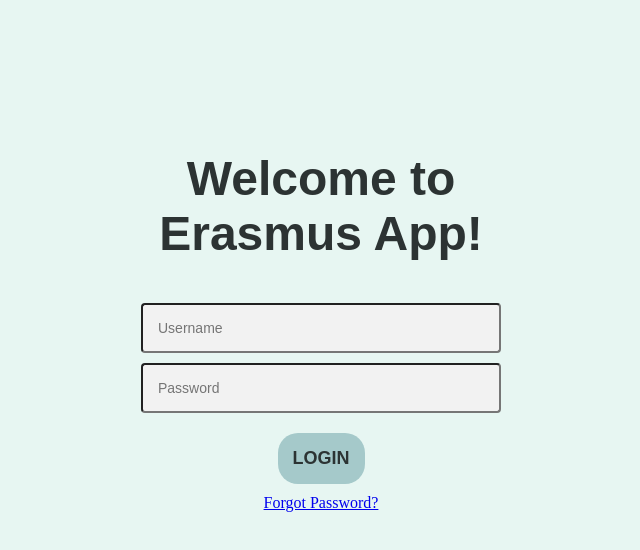
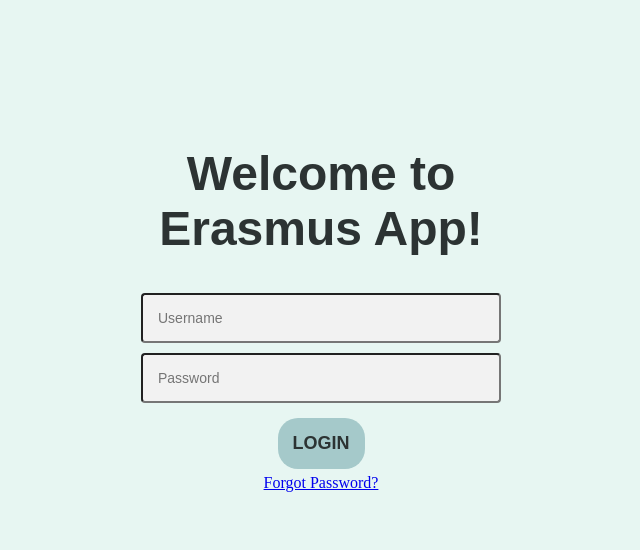
Before and after one commit to trelans/319-Project, a React (Create React App) app in the folder erasmus-app/: page / in a window 1280 px wide. Shown: the top 550 px of the page, without its empty margins (319-959 px from the left). Built offline with nearby package versions, Linux system fonts and the light colour scheme.

Commit message:
Update styles.css

```diff
--- a/erasmus-app/src/pages/LoginPage/styles.css
+++ b/erasmus-app/src/pages/LoginPage/styles.css
@@ -8,7 +8,7 @@ body {
   justify-content: center;
   align-items: center;
   text-align: center;
-  margin: 10px;
+  margin: 5px;
 }
 
 .lp-h1 {
@@ -16,6 +16,7 @@ body {
   color: #2c3333;
   font-family: sans-serif;
   font-weight: bold;
+  padding-bottom: 0%;
 }
 
 .lp-container {
```
